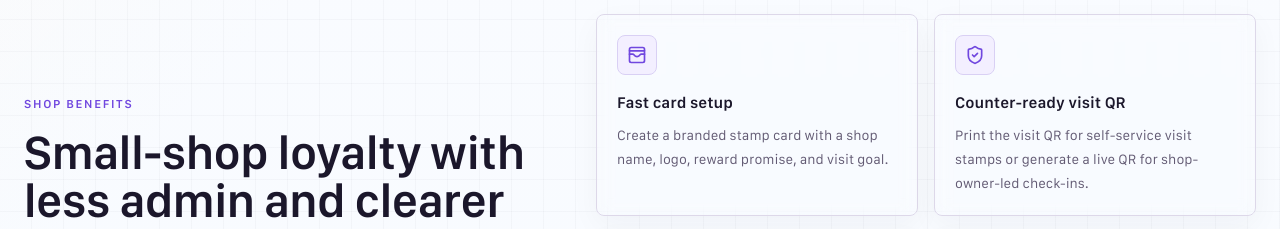
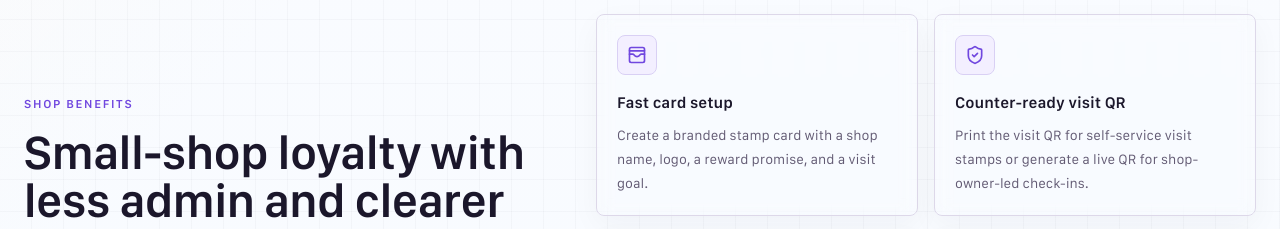
Before and after one commit to h4shisupply/celo-noodl3, a Next.js app: page / in a window 1280 px wide. Shown: the part 1580-1809 px from the top of the page. Built offline with nearby package versions, Linux system fonts and the light colour scheme; no server answers.

Commit message:
Polish homepage card setup copy

```diff
--- a/components/home-page.tsx
+++ b/components/home-page.tsx
@@ -733,7 +733,7 @@ const enHomeCopy: HomeCopy = {
     items: [
       {
         title: "Fast card setup",
-        description: "Create a branded stamp card with a shop name, logo, reward promise, and visit goal."
+        description: "Create a branded stamp card with a shop name, logo, a reward promise, and a visit goal."
       },
       {
         title: "Counter-ready visit QR",
```
